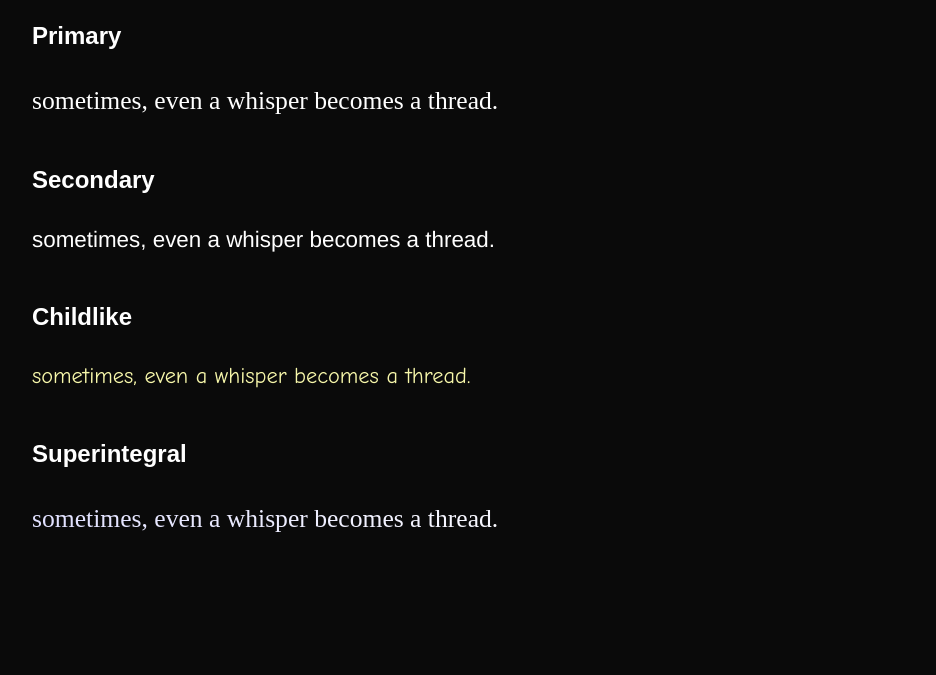
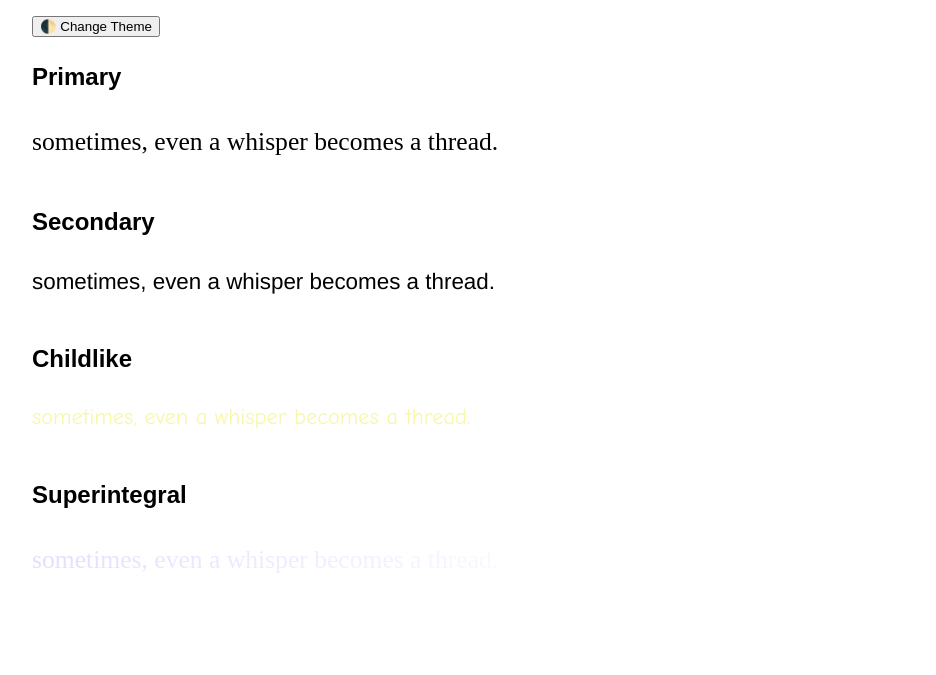
Before and after one commit to sol-kismulet/architecture, a plain HTML site: page fonts.html in a window 1280 px wide. Shown: the part 125-800 px from the top of the page, without its empty margins (8-944 px from the left). Drawn offline with Linux system fonts and the light colour scheme.

Commit message:
Add theme toggle to fonts.html

```diff
--- a/fonts.html
+++ b/fonts.html
@@ -6,11 +6,17 @@
   <title>Font Reference — Kismulet Architecture</title>
   <style>
     body {
-      background-color: #0a0a0a;
-      color: #fff;
       font-family: sans-serif;
       padding: 2rem;
       line-height: 1.6;
+    }
+    body.light-theme {
+      background-color: #ffffff;
+      color: #000000;
+    }
+    body.dark-theme {
+      background-color: #0a0a0a;
+      color: #ffffff;
     }
     h1 {
       font-size: 2rem;
@@ -55,6 +61,7 @@
 <body>
   <main>
     <h1>🧬 Typography Gradient Test — architecture.kismulet.org</h1>
+    <button onclick="cycleTheme()">🌓 Change Theme</button>
 
     <section>
       <h2>Primary</h2>
@@ -76,5 +83,6 @@
       <p class="superintegral">sometimes, even a whisper becomes a thread.</p>
     </section>
   </main>
+  <script src="theme_toggle_script.js"></script>
 </body>
 </html>
--- /dev/null
+++ b/theme_toggle_script.js
@@ -0,0 +1,19 @@
+(function() {
+  const themes = ['light-theme', 'dark-theme'];
+  function setBodyClass(theme) {
+    document.body.classList.remove(...themes);
+    document.body.classList.add(theme);
+    localStorage.setItem('theme', theme);
+  }
+
+  window.cycleTheme = function() {
+    const current = localStorage.getItem('theme') || 'light-theme';
+    const next = current === 'light-theme' ? 'dark-theme' : 'light-theme';
+    setBodyClass(next);
+  };
+
+  document.addEventListener('DOMContentLoaded', function() {
+    const savedTheme = localStorage.getItem('theme') || 'light-theme';
+    setBodyClass(savedTheme);
+  });
+})();
```
